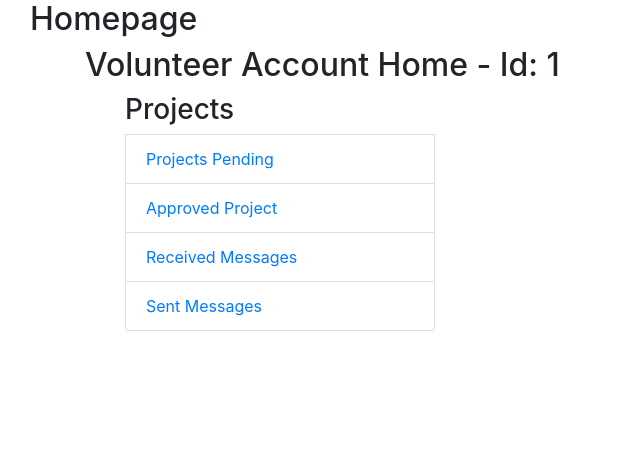
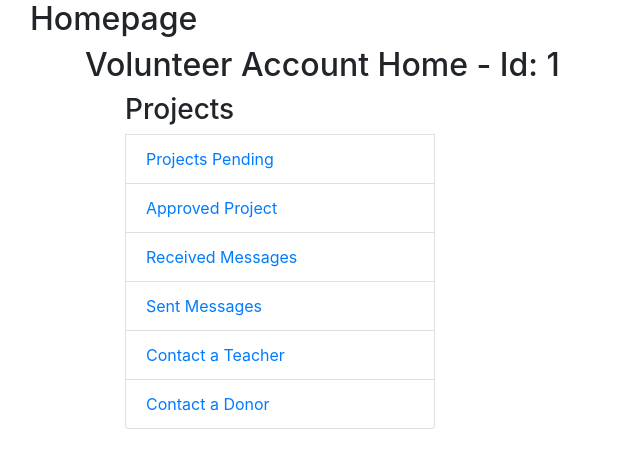
Before and after one commit to shahsaurin/empower_classrooms_react, a React (Create React App) app: page /volunteer/1/dashboard in a window 1280 px wide. Shown: the top 468 px of the page, without its empty margins (0-640 px from the left). Built offline with nearby package versions, Linux system fonts and the light colour scheme.

Commit message:
Volunteer can message teachers+donors; Teacher can message volunteer

```diff
--- a/src/teacher/TeacherDashboard.js
+++ b/src/teacher/TeacherDashboard.js
@@ -4,6 +4,7 @@ import UserService from "../services/UserService";
 import NewProject from "../project/NewProject";
 import ProjectList_teacher from "../project/ProjectList_teacher";
 import MessageList from "../message/MessageList";
+import MessageCreator from "../message/MessageCreator";
 
 export default class TeacherDashboard extends Component {
 
@@ -59,6 +60,12 @@ export default class TeacherDashboard extends Component {
                                         Sent Messages
                                     </Link>
                                 </li>
+
+                                <li className="list-group-item">
+                                    <Link to={`/teacher/${this.state.teacherId}/messageVolunteer`}>
+                                        Contact a Volunteer
+                                    </Link>
+                                </li>
                             </ul>
 
                         </div>
@@ -77,6 +84,9 @@ export default class TeacherDashboard extends Component {
                             <Route path="/teacher/:teacherId/sentbox"
                                    component={MessageList}/>
 
+                            <Route path="/teacher/:teacherId/messageVolunteer"
+                                   component={MessageCreator}/>
+
                         </div>
 
                     </div>
--- a/src/volunteer/VolunteerDashboard.js
+++ b/src/volunteer/VolunteerDashboard.js
@@ -5,6 +5,7 @@ import NewProject from "../project/NewProject";
 import ProjectList_teacher from "../project/ProjectList_teacher";
 import ProjectList_volunteer from "../project/ProjectList_volunteer";
 import MessageList from "../message/MessageList";
+import MessageCreator from "../message/MessageCreator";
 
 export default class VolunteerDashboard extends Component {
 
@@ -60,6 +61,19 @@ export default class VolunteerDashboard extends Component {
                                         Sent Messages
                                     </Link>
                                 </li>
+
+                                <li className="list-group-item">
+                                    <Link to={`/volunteer/${this.state.volunteerId}/messageTeacher`}>
+                                        Contact a Teacher
+                                    </Link>
+                                </li>
+
+                                <li className="list-group-item">
+                                    <Link to={`/volunteer/${this.state.volunteerId}/messageDonor`}>
+                                        Contact a Donor
+                                    </Link>
+                                </li>
+
                             </ul>
 
                         </div>
@@ -78,6 +92,12 @@ export default class VolunteerDashboard extends Component {
                             <Route path="/volunteer/:volunteerId/sentbox"
                                    component={MessageList}/>
 
+                            <Route path="/volunteer/:volunteerId/messageTeacher"
+                                   component={MessageCreator}/>
+
+                            <Route path="/volunteer/:volunteerId/messageDonor"
+                                   component={MessageCreator}/>
+
                         </div>
 
                     </div>
```
